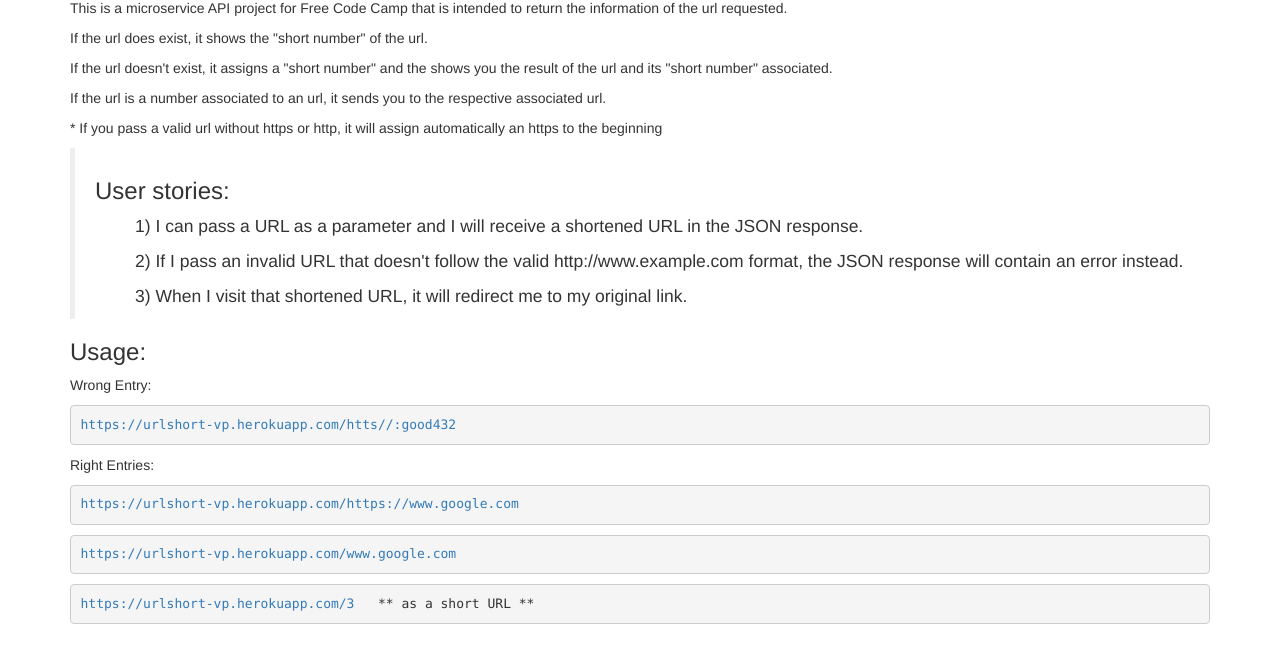
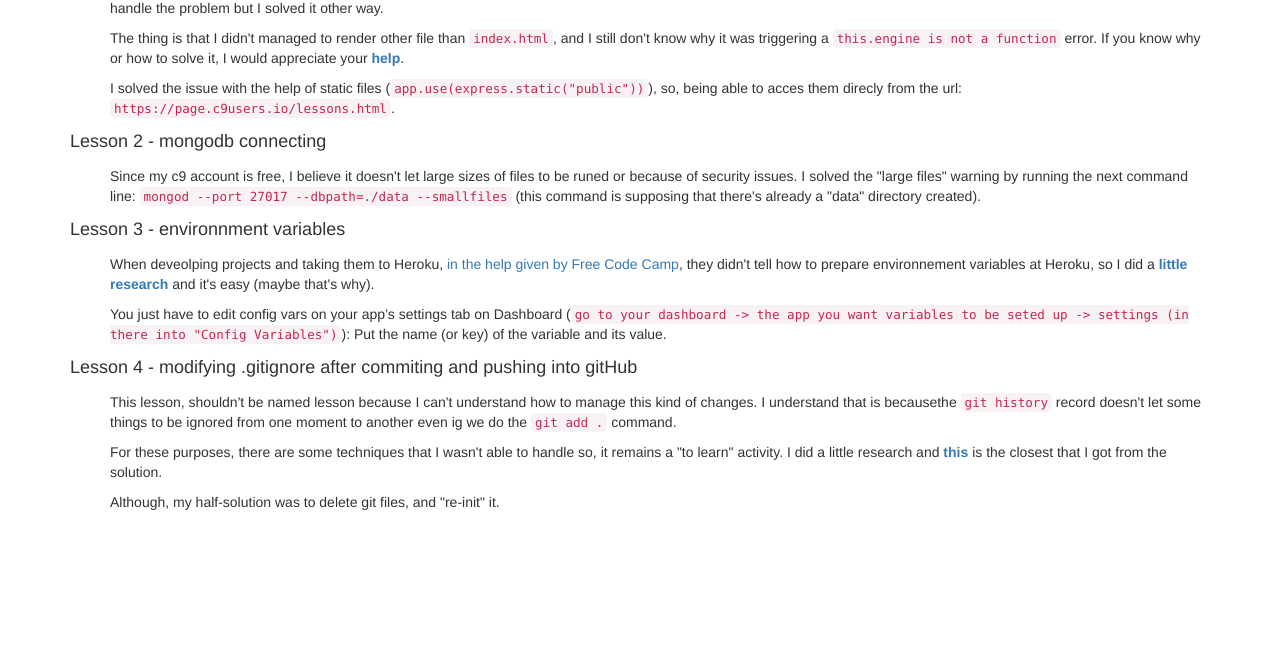
Before and after one commit to valeporti/fcc-urlshort, a website: page views/lessons.html in a window 1280 px wide. Shown: the part 185-839 px from the top of the page. After the commit the page ends 800 px from the top, so only its background shows below. Drawn offline with nearby package versions, Linux system fonts and the light colour scheme.

Commit message:
initial commit

```diff
--- a/public/css/styles.css
+++ b/public/css/styles.css
@@ -30,3 +30,12 @@ body {
 .btnPush:hover {
     background-color: #CCDFCB;
 }
+
+.ttlBtn {
+    margin: 25px 0;
+    float: right;
+}
+.h1cl {
+    width: 50%;
+    display: inline-block;
+}
--- a/views/lessons.html
+++ b/views/lessons.html
@@ -30,29 +30,62 @@ Free Code Camp - APIs
 
     <div class="container">
 
-      <h2>What is s?</h2>
+      <h4>Lesson 1 - res.render()</h4>
+      <DIR>
+      <p>
+        The fresher lesson that I learned, is the last, it caused me lots of trouble because I had problems with the <code>res.render</code> function
+        from the <code>express.js</code> library and still can't handle the problem but I solved it other way.
+      </p>
+      <p>
+        The thing is that I didn't managed to render other file than <code>index.html</code>, and I still don't know why it was triggering a
+        <code>this.engine is not a function</code> error. If you know why or how to solve it, I would appreciate your
+        <b><a href="http://stackoverflow.com/questions/43361109/express-js-render-error-this-engine-is-not-a-function?noredirect=1" target='_blank'>help</a></b>.
+      </p>
+      <p>
+        I solved the issue with the help of static files (<code>app.use(express.static("public"))</code>), so, being able to acces them direcly from the url:
+        <code>https://page.c9users.io/lessons.html</code>.
+      </p>
+      </DIR>
 
-      <p>This is a microservice API project for Free Code Camp that is intended to return the information of the url requested.</p>
-      <p>If the url does exist, it shows the "short number" of the url.</p>
-      <p>If the url doesn't exist, it assigns a "short number" and the shows you the result of the url and its "short number" associated.</p>
-      <p>If the url is a number associated to an url, it sends you to the respective associated url.</p>
-      <p>* If you pass a valid url without https or http, it will assign automatically an https to the beginning</p>
+      <h4>Lesson 2 - mongodb connecting</h4>
+      <DIR>
+      <p>
+        Since my c9 account is free, I believe it doesn't let large sizes of files to be runed or because of security issues. I solved the "large files"
+        warning by running the next command line: <code>mongod --port 27017 --dbpath=./data --smallfiles</code> (this command is supposing that there's already
+        a "data" directory created).
+      </p>
+      </DIR>
 
-      <blockquote>
-          <h3>User stories:</h3>
-          <ul>1) I can pass a URL as a parameter and I will receive a shortened URL in the JSON response.</ul>
-          <ul>2) If I pass an invalid URL that doesn't follow the valid http://www.example.com format, the JSON response will contain an error instead.</ul>
-          <ul>3) When I visit that shortened URL, it will redirect me to my original link.</ul>
-      </blockquote>
+      <h4>Lesson 3 - environnment variables</h4>
+      <DIR>
+      <p>
+        When deveolping projects and taking them to Heroku,
+        <a href="https://github.com/FreeCodeCamp/FreeCodeCamp/wiki/Using-MongoDB-And-Deploying-To-Heroku" target='_blank'>in the help given by Free Code Camp</a>,
+        they didn't tell how to prepare environnement variables at Heroku, so I did a
+        <b><a href="https://devcenter.heroku.com/articles/config-vars" target='_blank'>little research </a></b>
+        and it's easy (maybe that's why).
+      </p>
+      <p>
+        You just have to edit config vars on your app’s settings tab on Dashboard (<code>go to your dashboard -> the app you want variables to be seted up ->
+        settings (in there into "Config Variables")</code>): Put the name (or key) of the variable and its value.
+      </p>
+      </DIR>
 
-      <h3 id="yo">Usage:</h3>
-
-      <p>Wrong Entry:</p>
-      <pre><a href="https://urlshort-vp.herokuapp.com/htts//:good432" target='_blank'>https://urlshort-vp.herokuapp.com/htts//:good432</a></pre>
-      <p>Right Entries:</p>
-      <pre><a href="https://urlshort-vp.herokuapp.com/https://www.google.com" target='_blank'>https://urlshort-vp.herokuapp.com/https://www.google.com</a></pre>
-      <pre><a href="https://urlshort-vp.herokuapp.com/www.google.com" target='_blank'>https://urlshort-vp.herokuapp.com/www.google.com</a></pre>
-      <pre><a href="https://urlshort-vp.herokuapp.com/3" target='_blank'>https://urlshort-vp.herokuapp.com/3</a>   ** as a short URL **</pre>
+      <h4>Lesson 4 - modifying .gitignore after commiting and pushing into gitHub</h4>
+      <DIR>
+      <p>
+        This lesson, shouldn't be named lesson because I can't understand how to manage this kind of changes. I understand that is becausethe <code>git history</code>
+        record doesn't let some things to be ignored from one moment to another even ig we do the <code>git add .</code> command.
+      </p>
+      <p>
+        For these purposes, there are some techniques that I wasn't able to handle so, it remains a "to learn" activity. I did a little research and
+        <b><a href="http://stackoverflow.com/questions/21168846/cant-remove-file-from-git-commit" target='_blank'>this </a></b>
+        is the closest that I got from the solution.
+      </p>
+      <p>
+        Although, my half-solution was to delete git files, and "re-init" it.
+      </p>
+      </DIR>
 
     </div>
 
```
Also changed, not shown: server.js (+15 -5 lines), views/index.html (+2 -1 lines).
